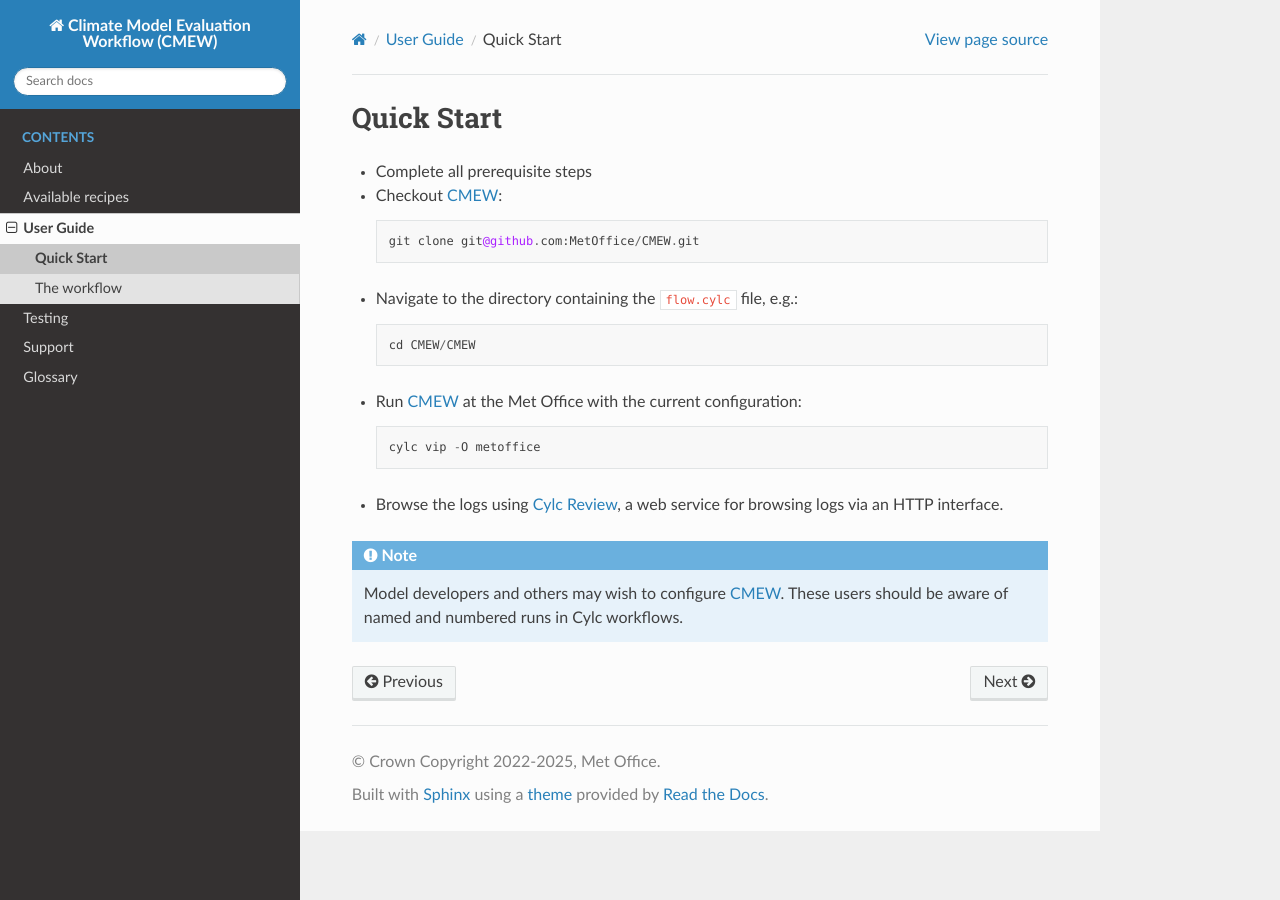
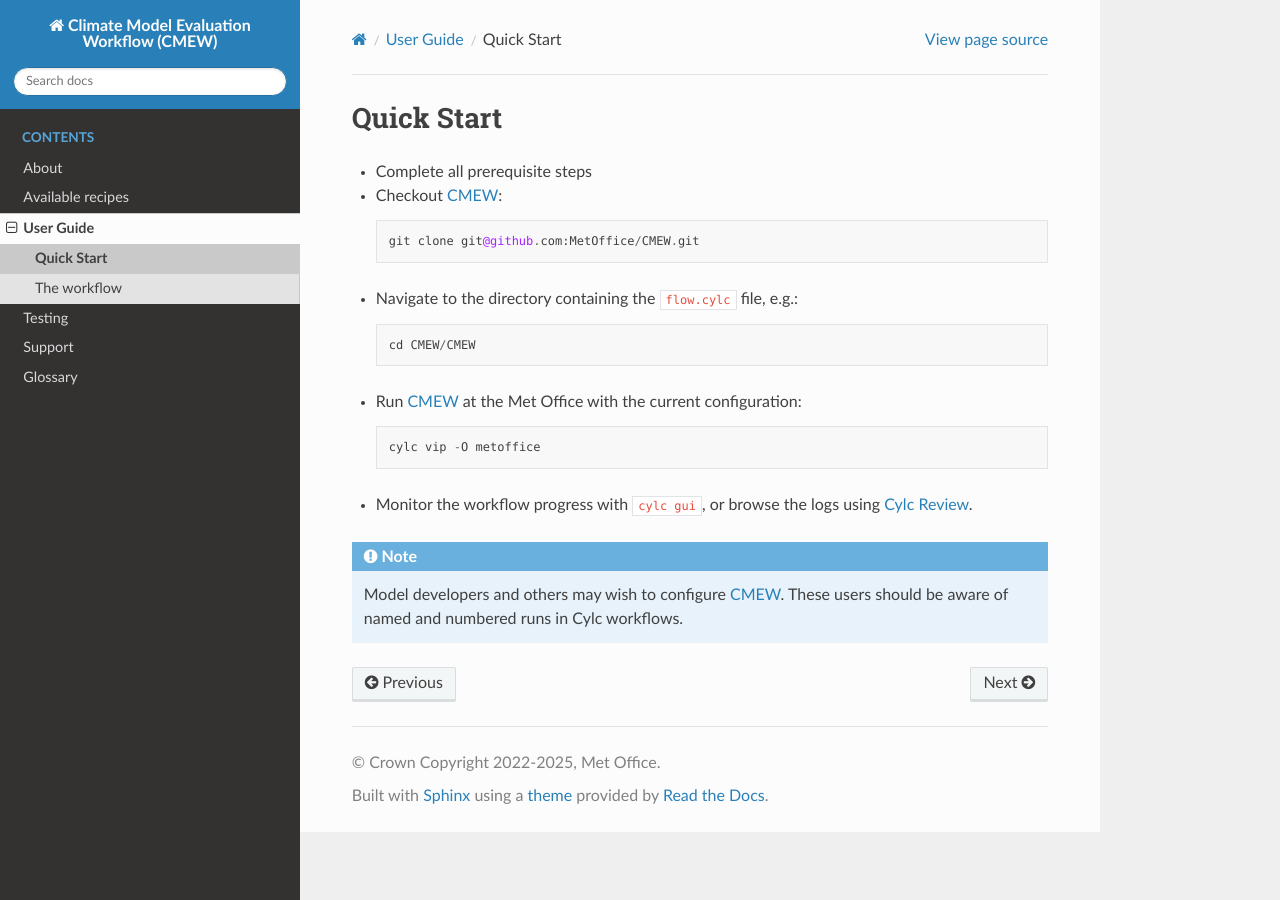
Before and after one commit to MetOffice/CMEW, a Sphinx documentation site: the page built from doc/source/user_guide/quick_start.rst, in a window 1280 px wide. Built offline with Sphinx 7.4.7 and the Read the Docs theme 3.1.0, drawn with Linux system fonts in a browser that asks for light colours.

Commit message:
Suggestion to address open comment

```diff
--- a/doc/source/user_guide/quick_start.rst
+++ b/doc/source/user_guide/quick_start.rst
@@ -24,8 +24,8 @@
     cylc vip -O metoffice
 
 
-* Browse the logs using `Cylc Review`_, a web service for browsing logs via an
-  HTTP interface.
+* Monitor the workflow progress with ``cylc gui``,
+  or browse the logs using `Cylc Review`_.
 
 .. note::
    Model developers and others may wish to configure |CMEW|.
```
